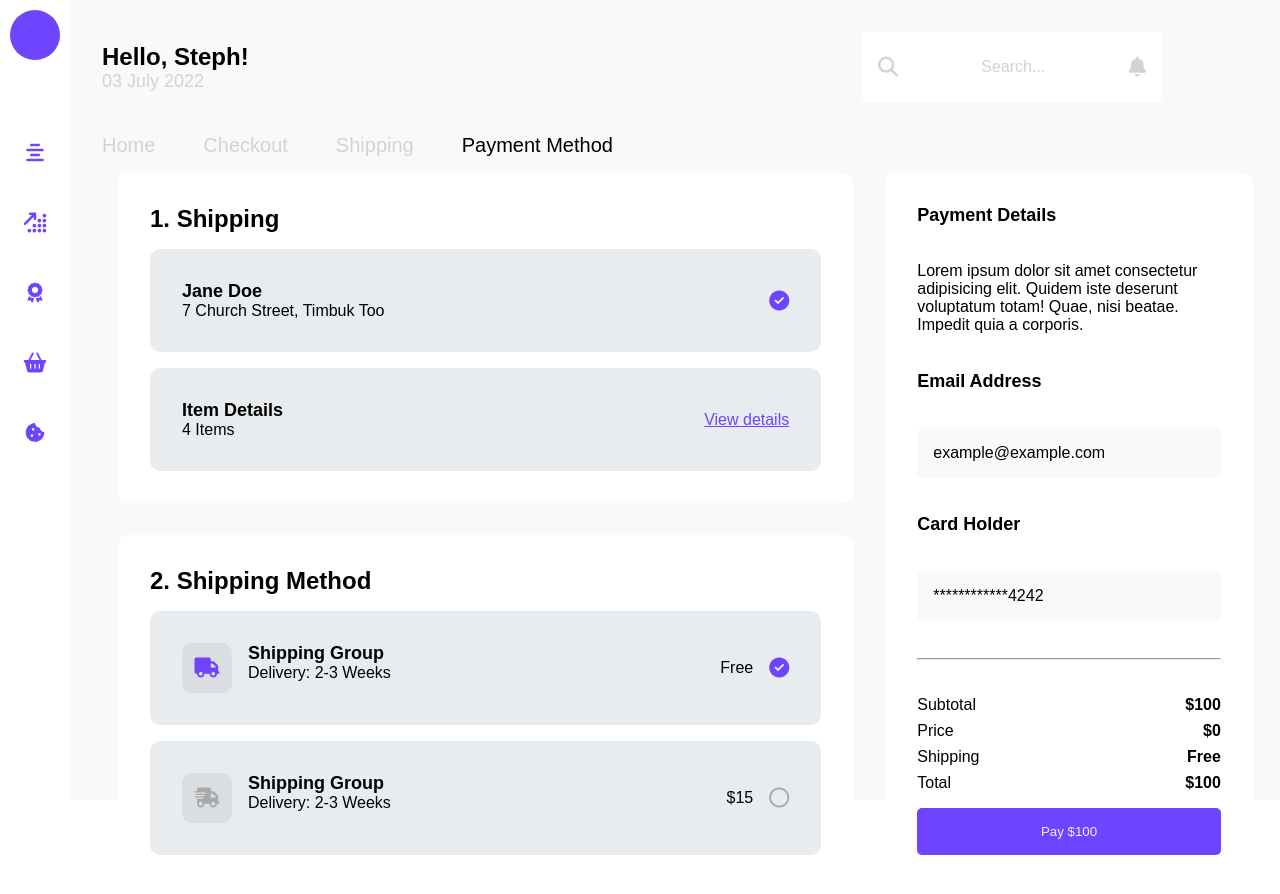
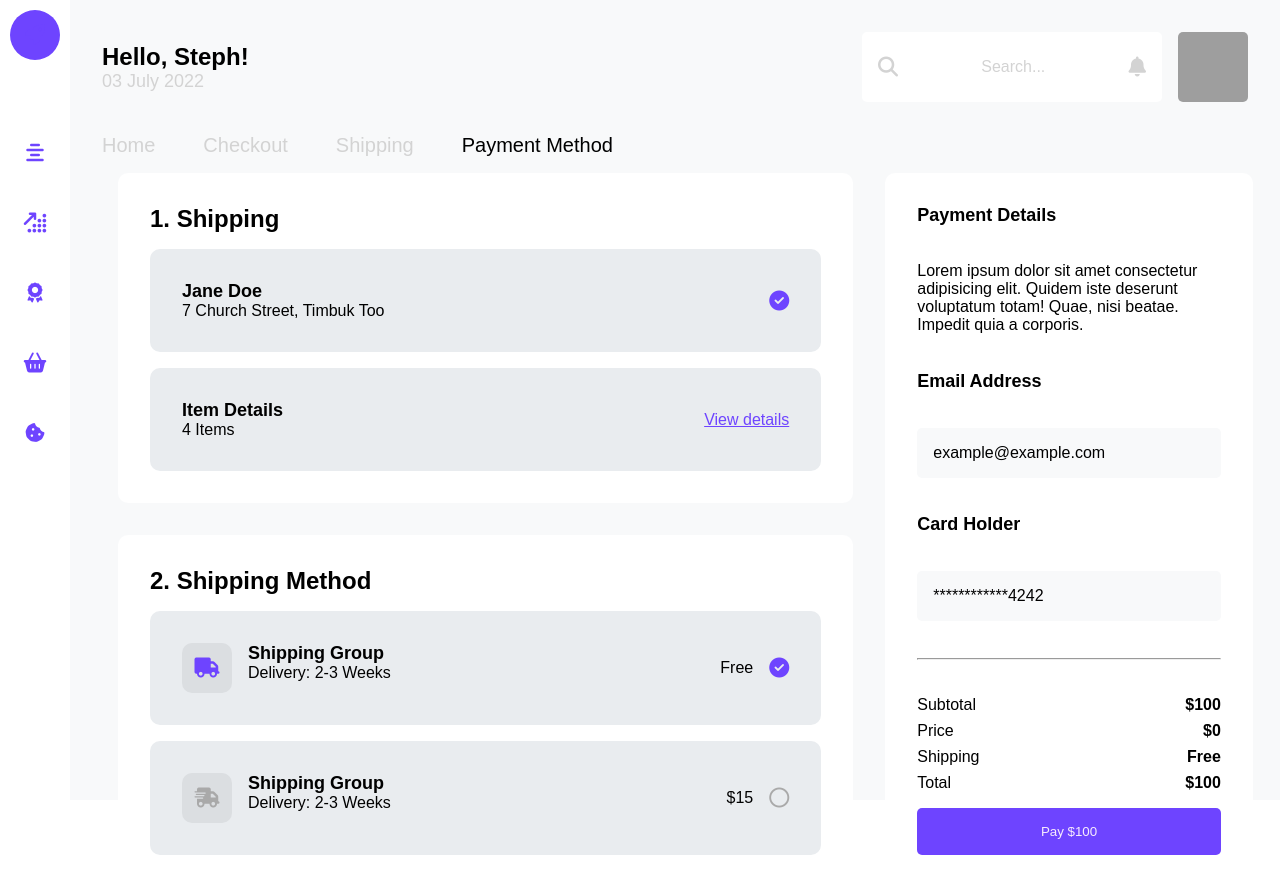
Before and after one commit to stephscode/css-practise-projects, a plain HTML site: page Project 01 - Simple Dash UI/index.html in a window 1280 px wide. Drawn offline with Linux system fonts and the light colour scheme; the site is published under a folder, as on GitHub Pages, so addresses that start at the root find nothing.

Commit message:
fixed avatar image path issue

```diff
--- a/Project 01 - Simple Dash UI/styles.css
+++ b/Project 01 - Simple Dash UI/styles.css
@@ -165,7 +165,7 @@ i {
 .avatar {
     width: 70px;
     height: 70px;
-    background-image: url(/images/user-avatar.jpg);
+    background-image: url(./images/user-avatar.jpg);
     background-position: center center;
     background-size: cover;
     border-radius: 5px;
```
